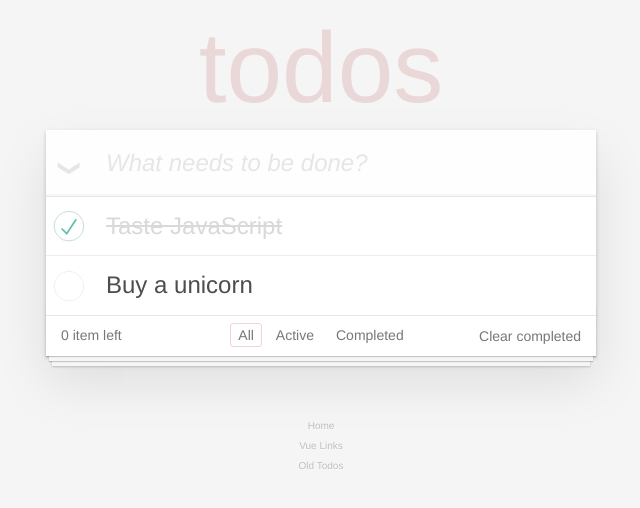
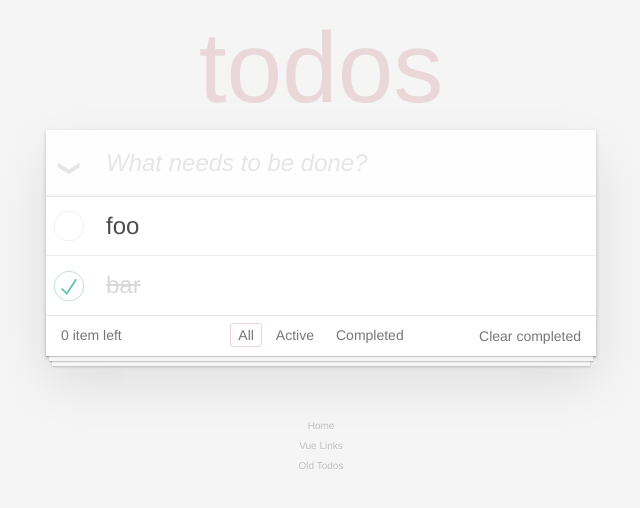
Before and after one commit to marushkevych/todo-vue, a Vue app: page / in a window 1280 px wide. Shown: the top 508 px of the page, without its empty margins (319-959 px from the left). Built offline with nearby package versions, Linux system fonts and the light colour scheme.

Commit message:
todo item

```diff
--- /dev/null
+++ b/src/components/TodoItem.vue
@@ -0,0 +1,25 @@
+<template>
+  <!-- These are here just to show the structure of the list items -->
+  <!-- List items should get the class `editing` when editing and `completed` when marked as completed -->
+  <li :class="{completed: todo.done}">
+    <div class="view">
+      <input :id="todo.id" class="toggle" type="checkbox" :checked="todo.done" @click="toggle">
+      <label>{{ todo.text }}</label>
+      <button class="destroy"></button>
+    </div>
+    <input class="edit" :value="todo.text">
+  </li>
+</template>
+
+<script>
+export default {
+  name: 'todo-item',
+  props: ['todo'],
+  methods: {
+    // One-directional data flow:
+    toggle: function() {
+      this.$emit('toggle', !this.todo.done)
+    }
+  }
+}
+</script>
--- a/src/components/Todos.vue
+++ b/src/components/Todos.vue
@@ -9,24 +9,11 @@
       <input id="toggle-all" class="toggle-all" type="checkbox">
       <label for="toggle-all">Mark all as complete</label>
       <ul class="todo-list">
-        <!-- These are here just to show the structure of the list items -->
-        <!-- List items should get the class `editing` when editing and `completed` when marked as completed -->
-        <li class="completed">
-          <div class="view">
-            <input class="toggle" type="checkbox" checked>
-            <label>Taste JavaScript</label>
-            <button class="destroy"></button>
-          </div>
-          <input class="edit" value="Create a TodoMVC template">
-        </li>
-        <li>
-          <div class="view">
-            <input class="toggle" type="checkbox">
-            <label>Buy a unicorn</label>
-            <button class="destroy"></button>
-          </div>
-          <input class="edit" value="Rule the web">
-        </li>
+        <todo-item v-for="todo in todos"
+          :key="todo.id"
+          :todo="todo"
+          @toggle="toggle($event, todo)">
+        </todo-item>
       </ul>
     </section>
     <!-- This footer should hidden by default and shown when there are todos -->
--- a/src/components/TodosOld.vue
+++ b/src/components/TodosOld.vue
@@ -16,7 +16,7 @@
 </template>
 
 <script>
-import TodoItem from '@/components/TodoItem'
+import TodoItem from '@/components/TodoItemOld'
 
 export default {
   name: 'todos-old',
```
Also changed, not shown: src/components/TodoItemOld.js (renamed from src/components/TodoItem.js).
